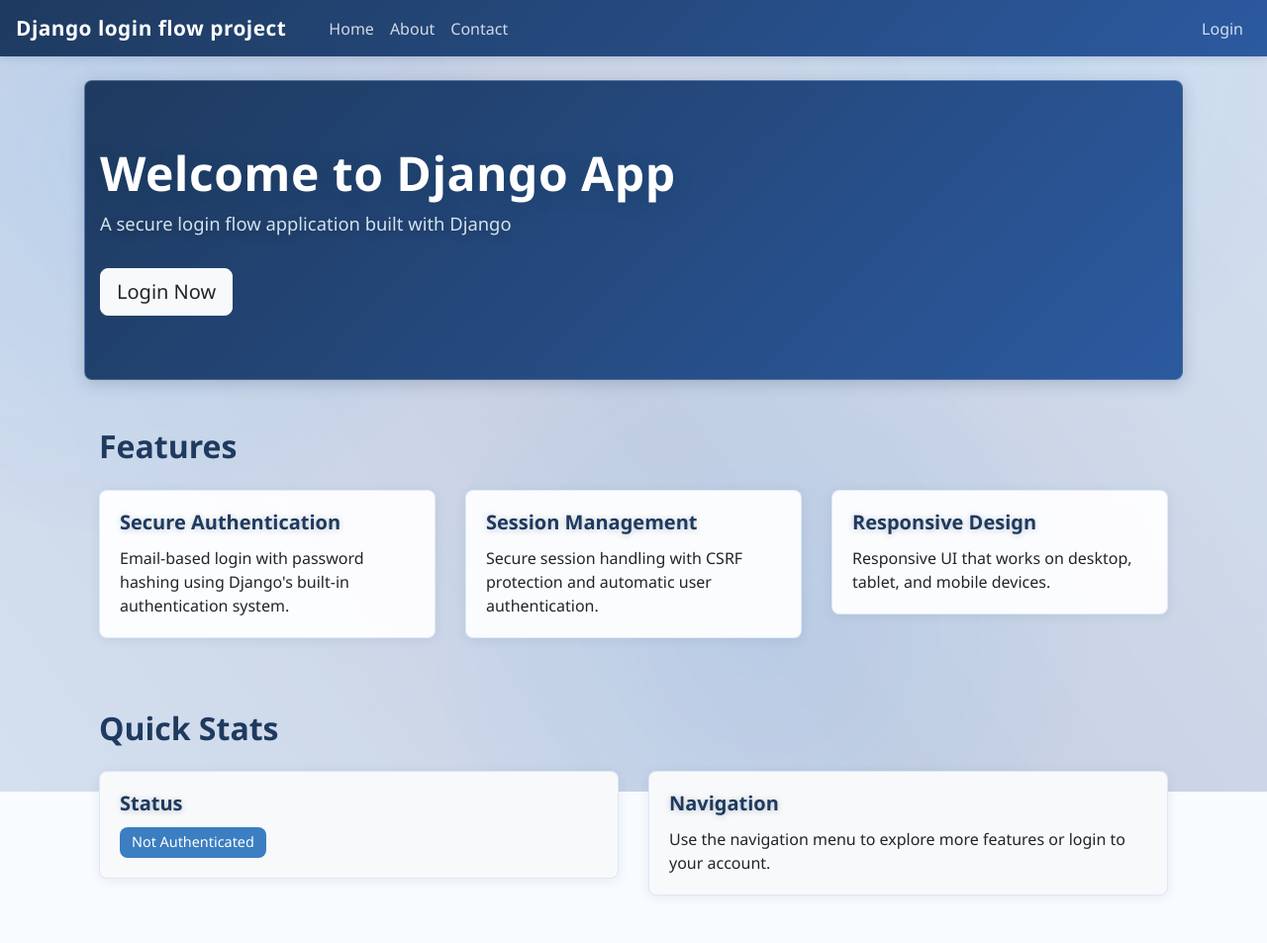
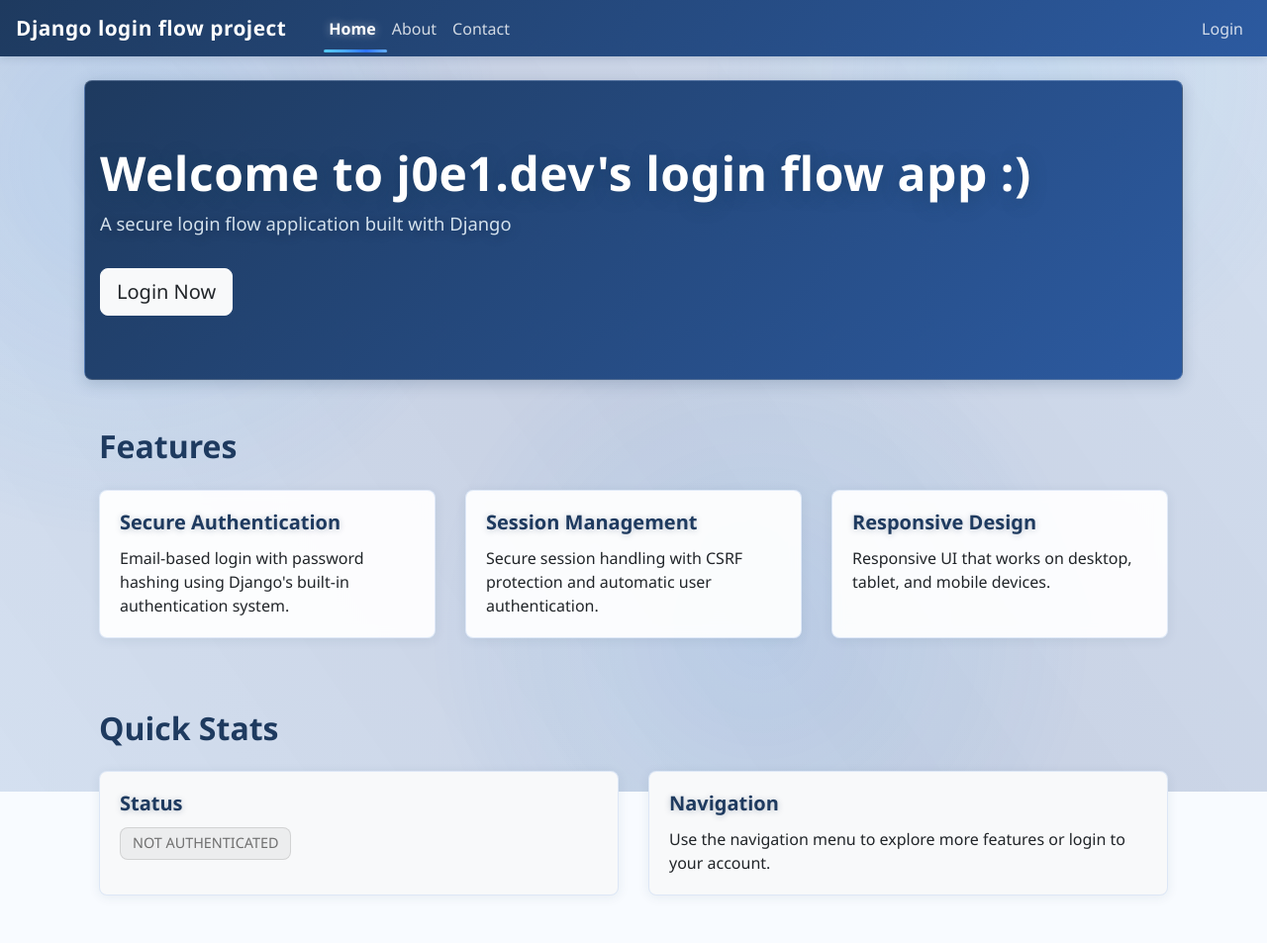
Before and after one commit to dev-j0e1/first-personal-Django-project, a Django app: page /myapp/ in a window 1280 px wide. Shown: the whole page at 99% size. Run offline with Django 4.2, Linux system fonts and the light colour scheme; some libraries are stand-ins or nearby versions.

Commit message:
It's done now unless there's something I'm missing from the brief. But the brief was honestly pretty up in the air so I'm really not sure

```diff
--- a/myapp/templates/base.html
+++ b/myapp/templates/base.html
@@ -44,11 +44,44 @@
         color: rgba(255, 255, 255, 0.8) !important;
         transition: all 0.3s ease;
         font-weight: 500;
+        position: relative;
       }
 
       .nav-link:hover {
         color: white !important;
         text-shadow: 0 0 8px rgba(255, 255, 255, 0.3);
+      }
+
+      .nav-item.active .nav-link,
+      .nav-link.active {
+        color: #fff !important;
+        font-weight: 700;
+        text-shadow: 0 0 15px rgba(255, 255, 255, 0.8);
+        animation: navActiveGlow 1.6s ease-in-out infinite;
+      }
+
+      .nav-item.active .nav-link::after,
+      .nav-link.active::after {
+        content: "";
+        position: absolute;
+        left: 0;
+        bottom: -4px;
+        width: 100%;
+        height: 3px;
+        background: linear-gradient(90deg, #59d7ff, #4cb0ff, #2e76ff, #69b7ff);
+        border-radius: 5px;
+        animation: navActiveBar 1.8s ease-in-out infinite;
+      }
+
+      @keyframes navActiveGlow {
+        0% { text-shadow: 0 0 8px rgba(255, 255, 255, 0.4); }
+        50% { text-shadow: 0 0 18px rgba(255, 255, 255, 0.9); }
+        100% { text-shadow: 0 0 8px rgba(255, 255, 255, 0.4); }
+      }
+
+      @keyframes navActiveBar {
+        0%, 100% { transform: translateX(0); opacity: 0.75; }
+        50% { transform: translateX(4px); opacity: 1; }
       }
 
       .nav-link.user-status {
@@ -182,6 +215,24 @@
         font-size: 1rem;
       }
 
+      .status-auth {
+        background: linear-gradient(120deg, #2fd76e 0%, #0ba162 100%);
+        color: #ffffff;
+        border: 1px solid rgba(56, 175, 112, 0.7);
+        box-shadow: 0 0 10px rgba(39, 215, 134, 0.45);
+        font-weight: 700;
+        letter-spacing: 0.3px;
+      }
+
+      .status-unauth {
+        background: rgba(180, 180, 180, 0.18);
+        color: #6f6f6f;
+        border: 1px solid rgba(160, 160, 160, 0.35);
+        box-shadow: none;
+        font-weight: 600;
+        text-transform: uppercase;
+      }
+
       .card {
         border: 1px solid rgba(140, 175, 230, 0.25);
         background: rgba(255, 255, 255, 0.93);
@@ -190,6 +241,25 @@
 
       .card-title {
         text-shadow: 0 1px 6px rgba(18, 42, 77, 0.26);
+      }
+
+      .cards-row > [class*="col-"] {
+        display: flex;
+        align-items: stretch;
+      }
+
+      .cards-row .card {
+        width: 100%;
+        display: flex;
+        flex-direction: column;
+      }
+
+      .cards-row .card .card-body {
+        flex: 1;
+      }
+
+      .cards-row .card .card-text {
+        min-height: 1px;
       }
 
       .btn-primary {
@@ -404,13 +474,13 @@
       <button class="navbar-toggler" type="button" data-toggle="collapse" data-target="#navbarNav" aria-controls="navbarNav" aria-expanded="false" aria-label="Toggle navigation"><span class="navbar-toggler-icon"></span></button>
       <div class="collapse navbar-collapse" id="navbarNav">
         <ul class="navbar-nav mr-auto" style="margin-left: 1.2rem;">
-          <li class="nav-item active">
+          <li class="nav-item{% if active_page == 'home' %} active{% endif %}">
             <a class="nav-link" href="{% url 'home' %}">Home</a>
           </li>
-          <li class="nav-item">
+          <li class="nav-item{% if active_page == 'about' %} active{% endif %}">
             <a class="nav-link" href="{% url 'about' %}">About</a>
           </li>
-          <li class="nav-item">
+          <li class="nav-item{% if active_page == 'contact' %} active{% endif %}">
             <a class="nav-link" href="{% url 'contact' %}">Contact</a>
           </li>
         </ul>
--- a/myapp/templates/home.html
+++ b/myapp/templates/home.html
@@ -8,7 +8,7 @@
   <!-- Hero Section -->
   <div class="jumbotron jumbotron-fluid bg-primary text-white">
     <div class="container">
-      <h1 class="display-4" style="color: white;">Welcome to Django App</h1>
+      <h1 class="display-4" style="color: white;">Welcome to j0e1.dev's login flow app :)</h1>
       <p class="lead">A secure login flow application built with Django</p>
       {% if user.is_authenticated %}
         <p class="mt-3">
@@ -23,7 +23,7 @@
   <!-- Features Section -->
   <div class="container mt-5">
     <h2 class="mb-4">Features</h2>
-    <div class="row">
+    <div class="row cards-row">
       <div class="col-md-4 mb-4">
         <div class="card">
           <div class="card-body">
@@ -54,16 +54,16 @@
   <!-- Stats Section -->
   <div class="container mt-5 mb-5">
     <h2 class="mb-4">Quick Stats</h2>
-    <div class="row">
+    <div class="row cards-row">
       <div class="col-md-6">
         <div class="card bg-light">
           <div class="card-body">
             <h5 class="card-title">Status</h5>
             <p class="card-text">
               {% if user.is_authenticated %}
-                <span class="badge badge-success">Authenticated</span>
+                <span class="badge status-auth">Authenticated</span>
               {% else %}
-                <span class="badge badge-warning">Not Authenticated</span>
+                <span class="badge status-unauth">Not Authenticated</span>
               {% endif %}
             </p>
           </div>
--- a/myapp/views.py
+++ b/myapp/views.py
@@ -4,17 +4,17 @@
 
 
 def home(request):
-    return render(request, "home.html")
+    return render(request, "home.html", {"active_page": "home"})
 
 
 def about(request):
     """Render the about page."""
-    return render(request, "about.html")
+    return render(request, "about.html", {"active_page": "about"})
 
 
 def contact(request):
     """Render the contact page."""
-    return render(request, "contact.html")
+    return render(request, "contact.html", {"active_page": "contact"})
 
 
 def login_view(request):
@@ -33,7 +33,7 @@
         else:
             messages.error(request, "Invalid email or password. Please try again.")
 
-    return render(request, "login.html")
+    return render(request, "login.html", {"active_page": "login"})
 
 
 def logout_view(request):
```
Also changed, not shown: myapp/templates/login.html (+32 -0 lines), db.sqlite3.
